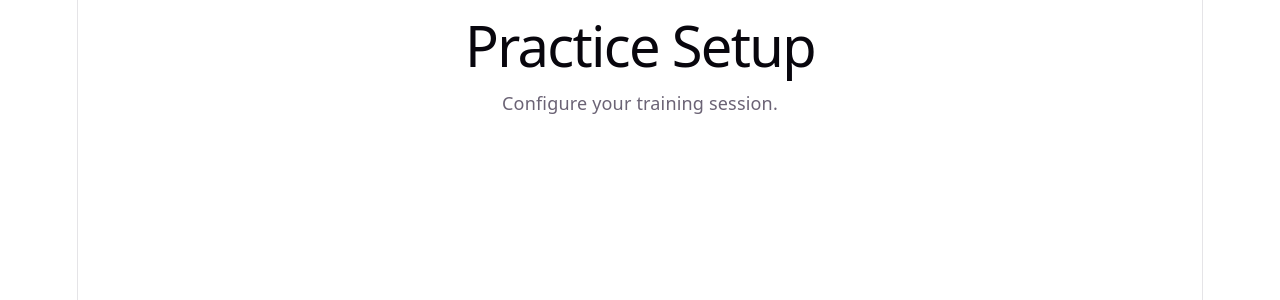
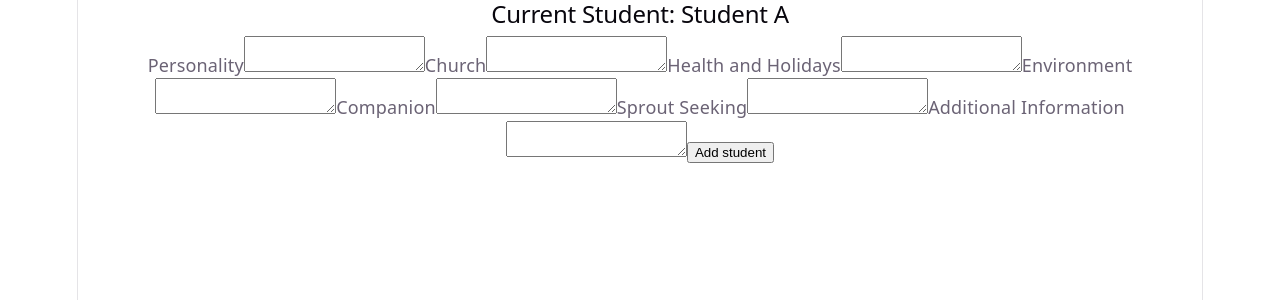
Before and after one commit to ashleyships/ai-bb-coach, a React (Vite) app: page /practice-setup in a window 1280 px wide. Shown: the top 300 px of the page. Built offline with nearby package versions, Linux system fonts and the light colour scheme.

Commit message:
Add student profile setup

```diff
--- a/src/pages/PracticeSetupPage.tsx
+++ b/src/pages/PracticeSetupPage.tsx
@@ -1,7 +1,7 @@
+import { useState } from "react";
 import type { StudentProfile } from "../types/StudentProfile";
 
 const initialStudentProfile: StudentProfile = {
-  alias: "",
   personality: "",
   church: "",
   healthAndHolidays: "",
@@ -12,10 +12,104 @@ const initialStudentProfile: StudentProfile = {
 };
 
 function PracticeSetupPage() {
+  const [currentStudent, setCurrentStudent] = useState<StudentProfile>(
+    initialStudentProfile,
+  );
+
+  const [students, setStudents] = useState<StudentProfile[]>([]);
+
+  const currentStudentAlias = `Student ${String.fromCharCode(65 + students.length)}`;
+
+  function handleAddStudent() {
+    setStudents([...students, currentStudent]);
+
+    setCurrentStudent(initialStudentProfile);
+  }
+
   return (
     <main>
-      <h1>Practice Setup</h1>
-      <p>Configure your training session.</p>
+      <h2>Current Student: {currentStudentAlias}</h2>
+
+      <label htmlFor="personality">Personality</label>
+      <textarea
+        id="personality"
+        value={currentStudent.personality}
+        onChange={(event) => {
+          setCurrentStudent({
+            ...currentStudent,
+            personality: event.target.value,
+          });
+        }}
+      />
+      <label htmlFor="church">Church</label>
+      <textarea
+        id="church"
+        value={currentStudent.church}
+        onChange={(event) => {
+          setCurrentStudent({
+            ...currentStudent,
+            church: event.target.value,
+          });
+        }}
+      />
+      <label htmlFor="healthAndHolidays">Health and Holidays</label>
+      <textarea
+        id="healthAndHolidays"
+        value={currentStudent.healthAndHolidays}
+        onChange={(event) => {
+          setCurrentStudent({
+            ...currentStudent,
+            healthAndHolidays: event.target.value,
+          });
+        }}
+      />
+      <label htmlFor="environment">Environment</label>
+      <textarea
+        id="environment"
+        value={currentStudent.environment}
+        onChange={(event) => {
+          setCurrentStudent({
+            ...currentStudent,
+            environment: event.target.value,
+          });
+        }}
+      />
+      <label htmlFor="companion">Companion</label>
+      <textarea
+        id="companion"
+        value={currentStudent.companion}
+        onChange={(event) => {
+          setCurrentStudent({
+            ...currentStudent,
+            companion: event.target.value,
+          });
+        }}
+      />
+      <label htmlFor="sproutSeeking">Sprout Seeking</label>
+      <textarea
+        id="sproutSeeking"
+        value={currentStudent.sproutSeeking}
+        onChange={(event) => {
+          setCurrentStudent({
+            ...currentStudent,
+            sproutSeeking: event.target.value,
+          });
+        }}
+      />
+      <label htmlFor="additionalInformation">Additional Information</label>
+      <textarea
+        id="additionalInformation"
+        value={currentStudent.additionalInformation}
+        onChange={(event) => {
+          setCurrentStudent({
+            ...currentStudent,
+            additionalInformation: event.target.value,
+          });
+        }}
+      />
+      <button type="button" onClick={handleAddStudent}>
+        Add student
+      </button>
     </main>
   );
 }
--- a/src/types/StudentProfile.ts
+++ b/src/types/StudentProfile.ts
@@ -1,5 +1,4 @@
 export type StudentProfile = {
-  alias: string
   personality: string
   church: string
   healthAndHolidays: string
```
